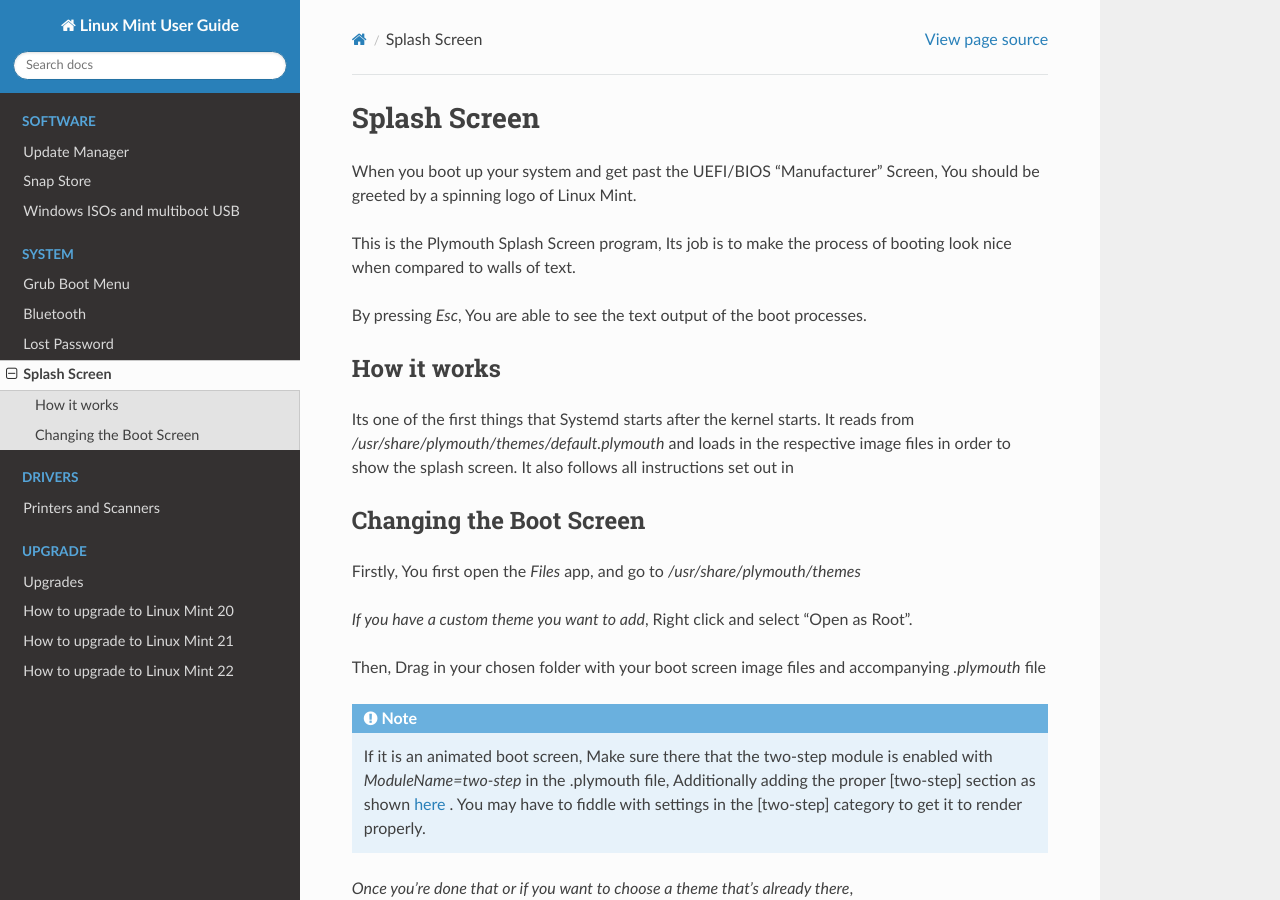
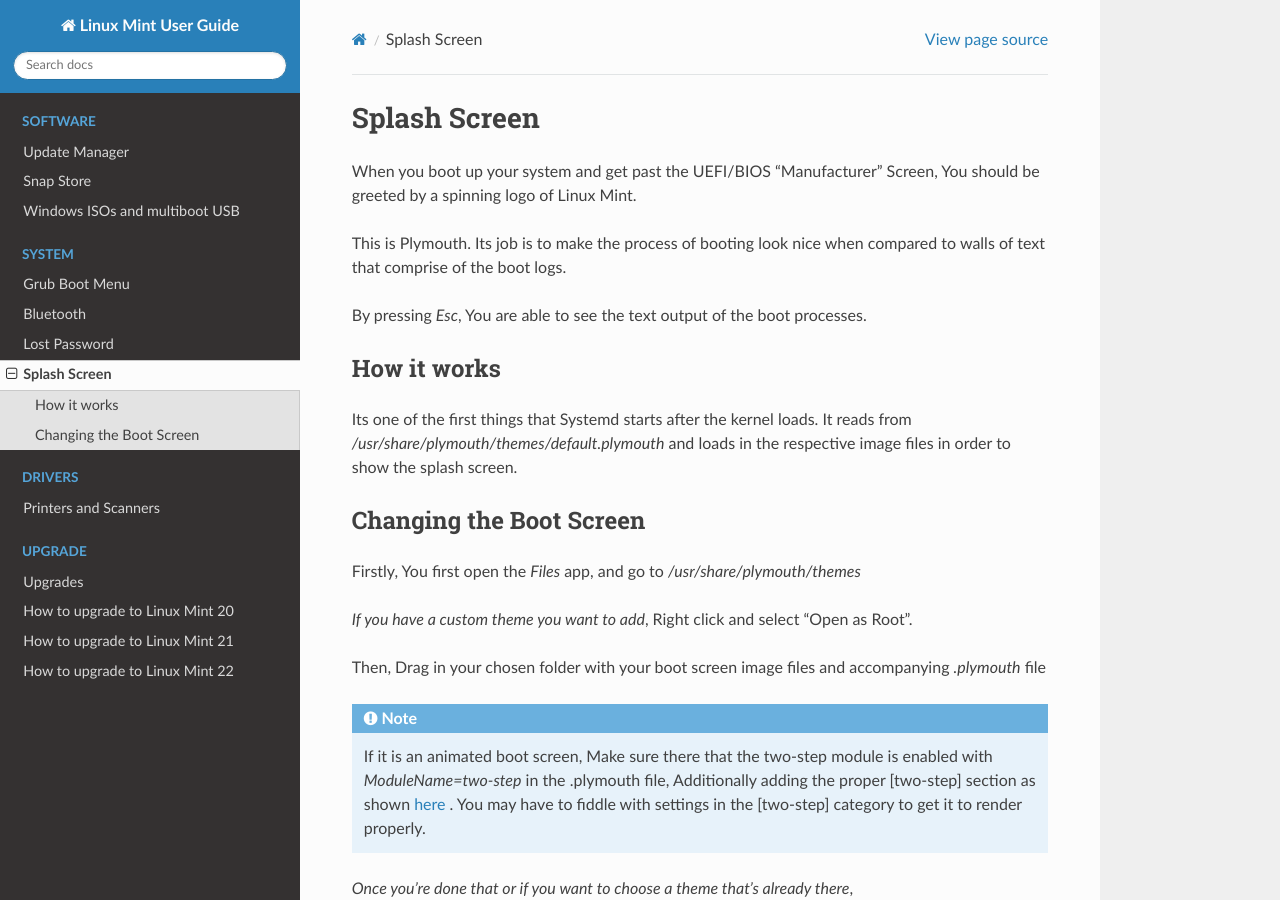
Before and after one commit to linuxmint/doc-user-guide, a Sphinx documentation site: the page built from docs/plymouth.rst, in a window 1280 px wide and 900 px high. Built offline with Sphinx 7.4.7 and the Read the Docs theme 3.1.0, drawn with Linux system fonts in a browser that asks for light colours.

Commit message:
Rough Draft of plymouth.rst ready

```diff
--- a/docs/plymouth.rst
+++ b/docs/plymouth.rst
@@ -4,14 +4,14 @@
 
 When you boot up your system and get past the UEFI/BIOS "Manufacturer" Screen, You should be greeted by a spinning logo of Linux Mint.
 
-This is the Plymouth Splash Screen program, Its job is to make the process of booting look nice when compared to walls of text.
+This is Plymouth. Its job is to make the process of booting look nice when compared to walls of text that comprise of the boot logs.
 
 By pressing `Esc`, You are able to see the text output of the boot processes.
 
 How it works
 =============
 
-Its one of the first things that Systemd starts after the kernel starts. It reads from `/usr/share/plymouth/themes/default.plymouth` and loads in the respective image files in order to show the splash screen. It also follows all instructions set out in
+Its one of the first things that Systemd starts after the kernel loads. It reads from `/usr/share/plymouth/themes/default.plymouth` and loads in the respective image files in order to show the splash screen.
 
 Changing the Boot Screen
 =========================
```
